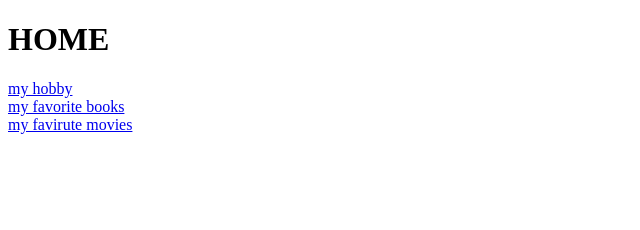
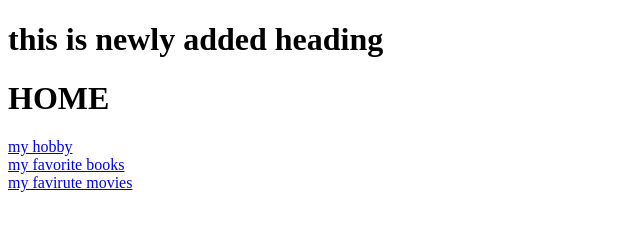
Before and after one commit to birajrai100/html-projects, a plain HTML site: page index.html in a window 1280 px wide. Shown: the whole page, without its empty margins (0-640 px from the left). Drawn offline with Linux system fonts and the light colour scheme.

Commit message:
newly added heading

```diff
--- a/index.html
+++ b/index.html
@@ -7,6 +7,7 @@
     <title>html project</title>
 </head>
 <body>
+    <h1>this is newly added heading</h1>
     <h1>HOME</h1>
     <a href="hobby.html">my hobby</a><br>
     <a href="books.html">my favorite books</a><br>
```
